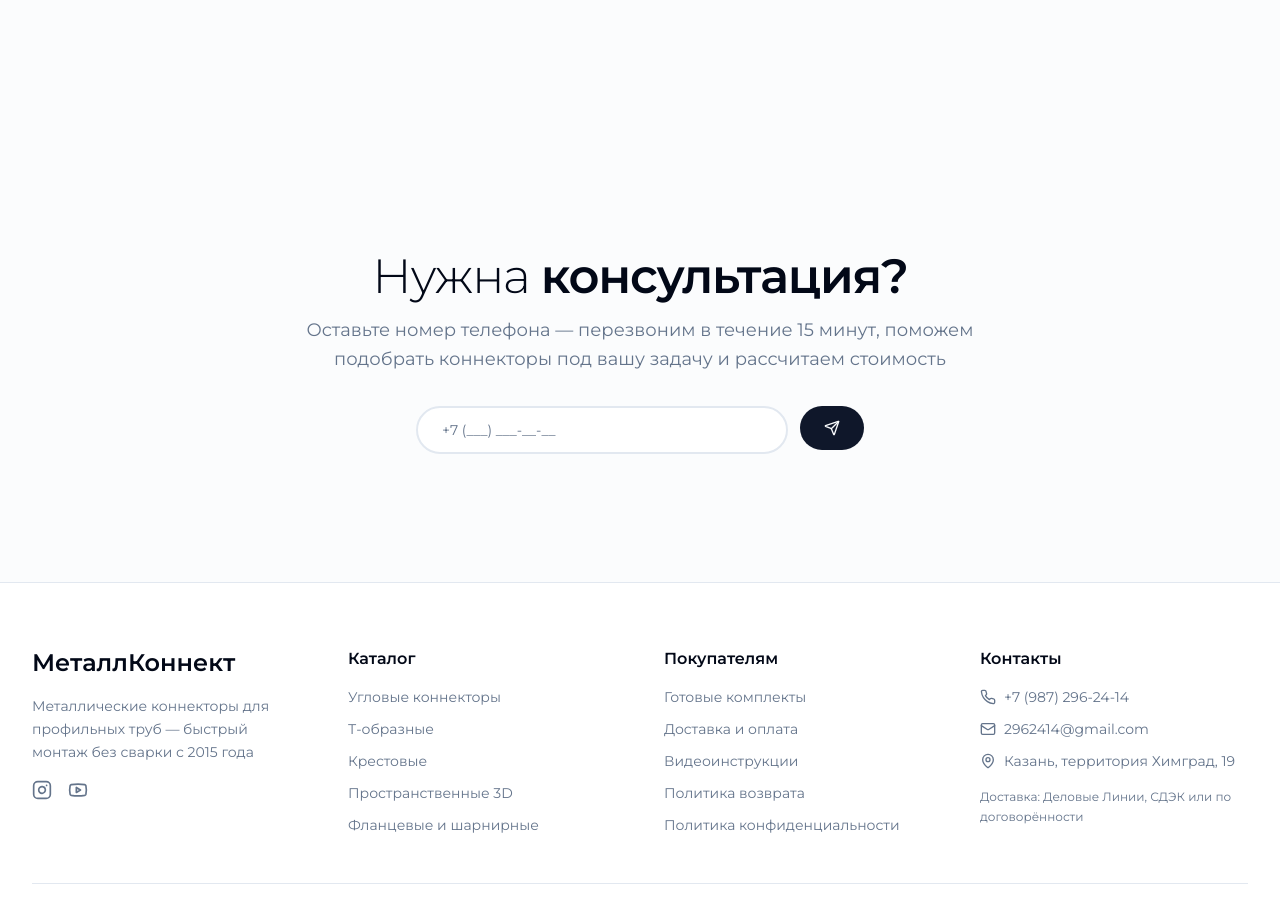
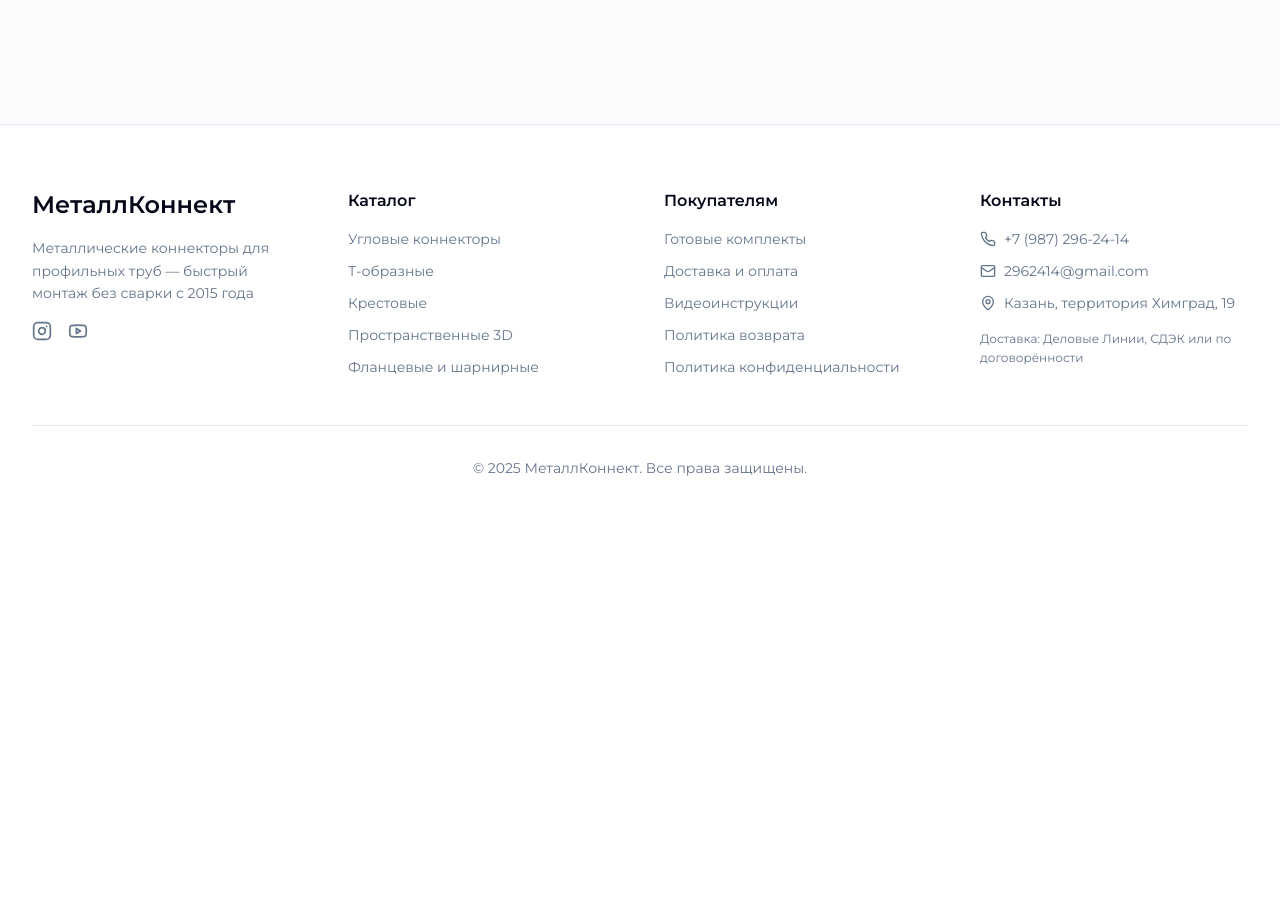
Before and after one commit to pr-poehali-dev/quantum-data-miner-4, a React (Vite) app: page / in a window 1280 px wide. Shown: the part 5800-6719 px from the top of the page. After the commit the page ends 6342 px from the top, so only its background shows below. Built offline with nearby package versions, Linux system fonts and the light colour scheme.

Commit message:
remove: feedback form section

```diff
--- a/src/pages/Index.tsx
+++ b/src/pages/Index.tsx
@@ -4,7 +4,6 @@ import { FeaturedDestinations } from "@/components/FeaturedDestinations"
 import { WhyChooseUs } from "@/components/WhyChooseUs"
 import { PopularPackages } from "@/components/PopularPackages"
 import { WorkExamples } from "@/components/WorkExamples"
-import { Newsletter } from "@/components/Newsletter"
 import { Footer } from "@/components/Footer"
 
 export default function Index() {
@@ -16,7 +15,6 @@ export default function Index() {
       <WhyChooseUs />
       <PopularPackages />
       <WorkExamples />
-      <Newsletter />
       <Footer />
     </main>
   )
```
